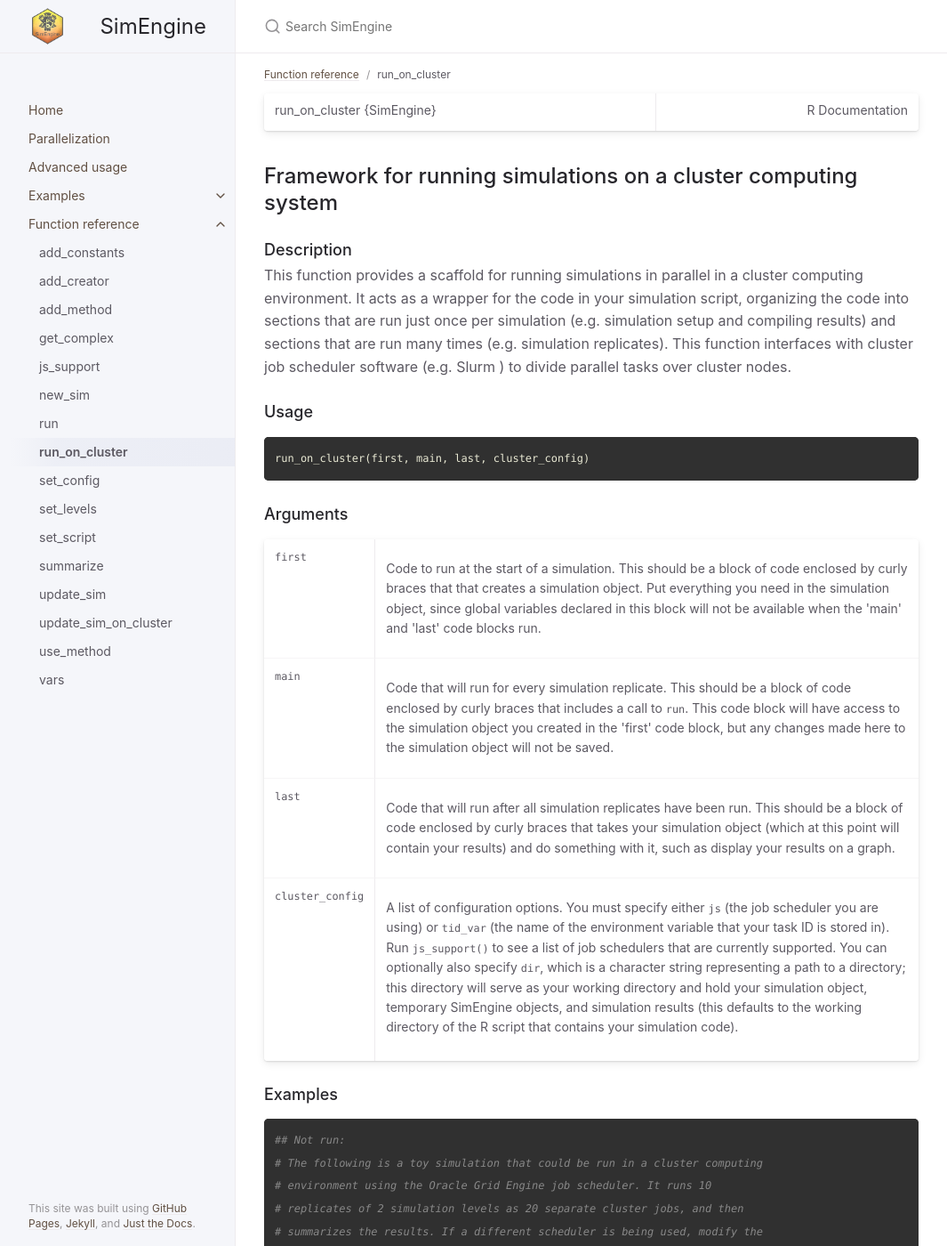
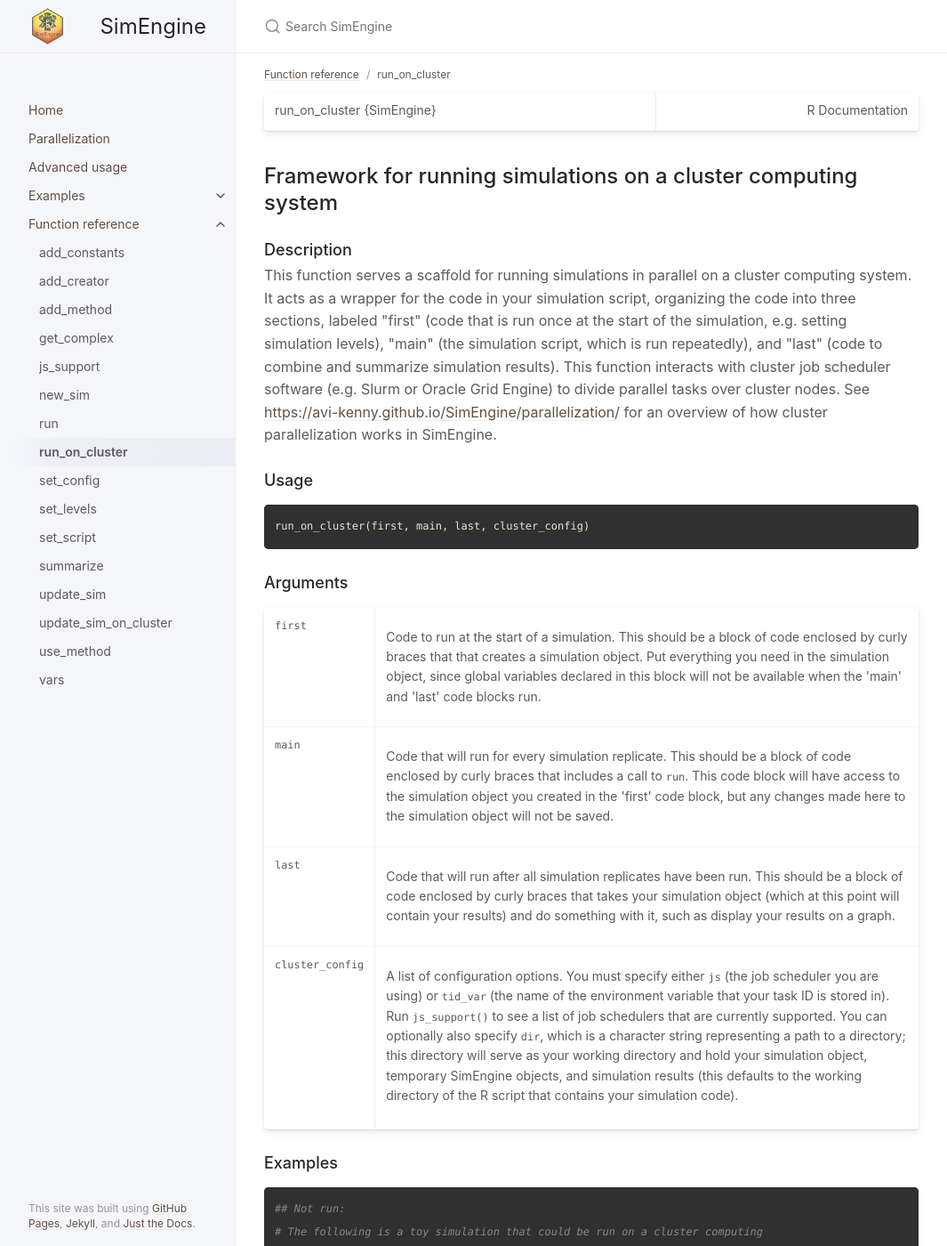
Before and after one commit to Avi-Kenny/SimEngine, a Jekyll site: the page built from docs/docs/function-reference/run_on_cluster.md, in a window 1280 px wide and 1400 px high. Shown: the whole window at 89% size, without its empty margins (107-1172 px from the left). Built offline with Jekyll 4.4.1, drawn with Linux system fonts in a browser that asks for light colours; some of the changed text lies outside the part shown.

Commit message:
Doc changes

````diff
--- a/docs/docs/function-reference/run_on_cluster.md
+++ b/docs/docs/function-reference/run_on_cluster.md
@@ -13,13 +13,16 @@
 
 <h3>Description</h3>
 
-<p>This function provides a scaffold for running simulations in
-parallel in a cluster computing environment. It acts as a wrapper for
-the code in your simulation script, organizing the code into sections
-that are run just once per simulation (e.g. simulation setup and
-compiling results) and sections that are run many times (e.g. simulation
-replicates). This function interfaces with cluster job scheduler software
-(e.g. Slurm ) to divide parallel tasks over cluster nodes.
+<p>This function serves a scaffold for running simulations in
+parallel on a cluster computing system. It acts as a wrapper for the code
+in your simulation script, organizing the code into three sections,
+labeled &quot;first&quot; (code that is run once at the start of the simulation,
+e.g. setting simulation levels), &quot;main&quot; (the simulation script, which is
+run repeatedly), and &quot;last&quot; (code to combine and summarize simulation
+results). This function interacts with cluster job scheduler software
+(e.g. Slurm or Oracle Grid Engine) to divide parallel tasks over cluster
+nodes. See <a href="https://avi-kenny.github.io/SimEngine/parallelization/">https://avi-kenny.github.io/SimEngine/parallelization/</a>
+for an overview of how cluster parallelization works in <span class="pkg">SimEngine</span>.
 </p>
 
 
@@ -76,12 +79,12 @@
 
 ```R
 ## Not run:
-# The following is a toy simulation that could be run in a cluster computing
-# environment using the Oracle Grid Engine job scheduler. It runs 10
-# replicates of 2 simulation levels as 20 separate cluster jobs, and then
-# summarizes the results. If a different scheduler is being used, modify the
-# shell script accordingly (i.e. change the qsub commands to the relevant
-# commands for your scheduler.
+# The following is a toy simulation that could be run on a cluster computing
+# environment. It runs 10 replicates of 2 simulation levels as 20 separate
+# cluster jobs, and then summarizes the results. This function is designed to
+# be used in conjunction with cluster job scheduler software (e.g. Slurm or
+# Oracle Grid Engine). We include both the R code as well as sample BASH code
+# for running the simulation using Oracle Grid Engine.
 
 # This code is saved in a file called my_simulation.R
 library(SimEngine)
@@ -111,13 +114,13 @@
 )
 
 # This code is saved in a file called run_sim.sh
-#!/bin/bash
-Rscript my_simulation.R
+# #!/bin/bash
+# Rscript my_simulation.R
 
-# The following lines of code are run from the cluster head node.
-qsub -v run='first' run_sim.sh
-qsub -v run='main' -t 1-20 -hold_jid 101 run_sim.sh
-qsub -v run='last' -hold_jid 102 run_sim.sh
+# The following lines of code are run on the cluster head node.
+# qsub -v run='first' run_sim.sh
+# qsub -v run='main' -t 1-20 -hold_jid 101 run_sim.sh
+# qsub -v run='last' -hold_jid 102 run_sim.sh
 
 ## End(Not run)
 ```
--- a/docs/docs/function-reference/update_sim_on_cluster.md
+++ b/docs/docs/function-reference/update_sim_on_cluster.md
@@ -13,15 +13,17 @@
 
 <h3>Description</h3>
 
-<p>This function provides a scaffold for updating a previously run
-simulation in a cluster computing environment. Like
+<p>This function serves a scaffold for updating a previously-run in
+parallel on a cluster computing system. Like
 <span style='font-family:&quot;SFMono-Regular&quot;,Menlo,Consolas,Monospace; font-size:0.85em'>run_on_cluster</span>, it acts as a wrapper for the code in your
-simulation script, organizing the code into sections that are run just
-once per simulation (e.g. changing simulation levels/replicate numbers
-and compiling results) and sections that are run many times (e.g.
-simulation replicates). This function interfaces with cluster job
-scheduler software (e.g. Slurm ) to divide parallel tasks over cluster
-nodes.
+simulation script, organizing the code into three sections, labeled
+&quot;first&quot; (code that is run once at the start of the simulation, e.g.
+setting simulation levels), &quot;main&quot; (the simulation script, which is run
+repeatedly), and &quot;last&quot; (code to combine and summarize simulation
+results). This function interacts with cluster job scheduler software
+(e.g. Slurm or Oracle Grid Engine) to divide parallel tasks over cluster
+nodes. See <a href="https://avi-kenny.github.io/SimEngine/parallelization/">https://avi-kenny.github.io/SimEngine/parallelization/</a>
+for an overview of how cluster parallelization works in <span class="pkg">SimEngine</span>.
 </p>
 
 
@@ -99,18 +101,16 @@
 
 ```R
 ## Not run:
-# The following is a toy simulation that could be run in a cluster computing
-# environment using the Oracle Grid Engine job scheduler. It runs 10
-# replicates of 2 simulation levels as 20 separate cluster jobs. It then adds
-# an additional simulation level and updates the simulation. Finally, it
-# summarizes the results.
+# The following code creates, runs, and subsequently updates a toy simulation
+# on a cluster computing environment. We include both the R code as well as
+# sample BASH code for running the simulation using Oracle Grid Engine.
 
 # This code is saved in a file called my_simulation.R
 library(SimEngine)
 run_on_cluster(
 
   first = {
-    sim %<>% new_sim()
+    sim <- new_sim()
     sim %<>% add_creator("create_data", function(n){ rnorm(n) })
     sim %<>% set_script(function() {
       data <- create_data(L$n)
@@ -124,31 +124,32 @@
     sim %<>% run()
   },
 
-  last = {},
+  last = {
+    sim %<>% summarize()
+  },
 
   cluster_config = list(js="ge")
 
 )
 
 # This code is saved in a file called run_sim.sh
-#!/bin/bash
-Rscript my_simulation.R
+# #!/bin/bash
+# Rscript my_simulation.R
 
-# The following lines of code are run from the cluster head node.
-qsub -v run='first' run_sim.sh
-qsub -v run='main' -t 1-20 -hold_jid 101 run_sim.sh
-qsub -v run='last' -hold_jid 102 run_sim.sh
+# The following lines of code are run on the cluster head node.
+# qsub -v run='first' run_sim.sh
+# qsub -v run='main' -t 1-20 -hold_jid 101 run_sim.sh
+# qsub -v run='last' -hold_jid 102 run_sim.sh
 
-# This code is saved in a file called update_my_simulation.R.
-# Note that it reads in 'sim.rds' from the previous simulation run.
+# This code is saved in a file called update_my_simulation.R. Note that it
+# reads in the simulation object created above, which is saved in a file
+# called "sim.rds".
 library(SimEngine)
 update_sim_on_cluster(
 
   first = {
-    sim <- readRDS('sim.rds')
-
+    sim <- readRDS("sim.rds")
     sim %<>% set_levels(n = c(100,500,1000))
-
   },
 
   main = {
@@ -159,20 +160,20 @@
     sim %<>% summarize()
   },
 
-  cluster_config = list(js = "ge")
+  cluster_config = list(js="ge")
 
 )
 
 # This code is saved in a file called update_sim.sh
-#!/bin/bash
-Rscript update_my_simulation.R
+# #!/bin/bash
+# Rscript update_my_simulation.R
 
-# The following lines of code are run from the cluster head node.
-# Note that only 10 new tasks are run, since 20 of 30 simulation reps
-# were completed in the original run.
-qsub -v run='first' update_sim.sh
-qsub -v run='main' -t 1-10 -hold_jid 104 update_sim.sh
-qsub -v run='last' -hold_jid 105 update_sim.sh
+# The following lines of code are run on the cluster head node. Note that
+# only 10 new replicates are run, since 20 of 30 simulation replicates were
+# run in the original call to run_on_cluster.
+# qsub -v run='first' update_sim.sh
+# qsub -v run='main' -t 1-10 -hold_jid 104 update_sim.sh
+# qsub -v run='last' -hold_jid 105 update_sim.sh
 
 ## End(Not run)
 ```
````
Also changed, not shown: docs/docs/examples/example-2.md (+12 -12 lines), docs/docs/examples/examples.md (+2 -2 lines), vignettes/example_2.Rmd (+12 -12 lines), vignettes/SimEngine.Rmd (renamed from vignettes/simba.Rmd), 2 other files.
